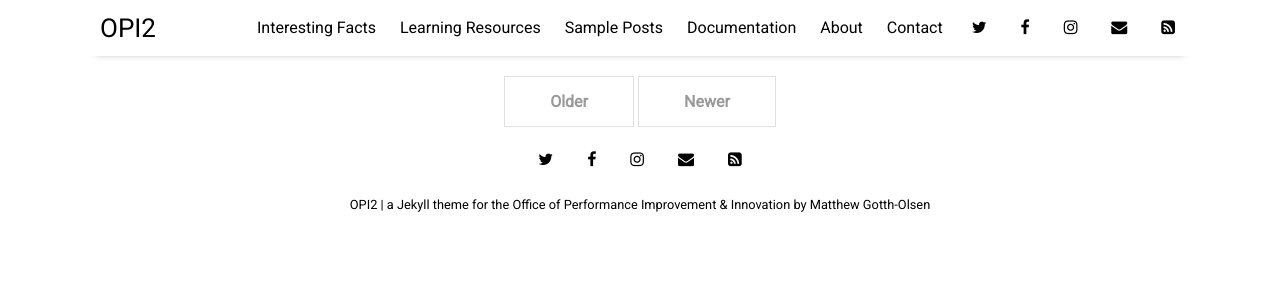
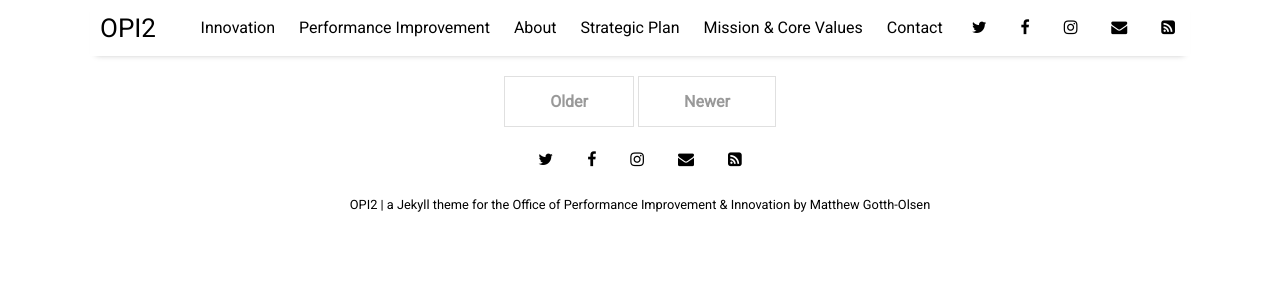
Before and after one commit to louisvillemetro-innovation/OPI2-Home, a Jekyll site: the page built from index.html, in a window 1280 px wide. Shown: the top 300 px of the page. Built offline with Jekyll 4.4.1, drawn with Linux system fonts in a browser that asks for light colours; nearby versions of some CDN libraries; the list of posts is cut into pages by our own code.

Commit message:
Updating links

```diff
--- a/_data/settings.yml
+++ b/_data/settings.yml
@@ -4,16 +4,16 @@ tagline: "a Jekyll theme for the Office of Performance Improvement & Innovation"
 # Authors documented under _data
 
 menu:
-- {name: 'Interesting Facts', folder: 'pages', file: 'facts.html'}
-- {name: 'Learning Resources', folder: 'pages', file: 'resources.html'}
-- {name: 'Sample Posts', folder: 'pages', file: 'sample-posts.html'}
-- {name: 'Documentation', folder: 'pages', file: 'documentation.html'}
-- {name: 'About', folder: 'pages', file: 'about.html'}
+- {name: 'Innovation', folder: 'pages', file: 'facts.html'}
+- {name: 'Performance Improvement', folder: 'pages', file: 'resources.html'}
+- {name: 'About', folder: 'pages', file: 'sample-posts.html'}
+- {name: 'Strategic Plan', folder: 'pages', file: 'documentation.html'}
+- {name: 'Mission & Core Values', folder: 'pages', file: 'about.html'}
 - {name: 'Contact', folder: 'pages', file: 'contact.html'}
 
 # Available social icons are powered by Font Awesome, so you can use any icon that they offer
 social:
-- {icon: 'twitter', link: 'https://twitter.com/opi2'}
+- {icon: 'twitter', link: 'https://twitter.com/OPI2Lou'}
 - {icon: 'facebook', link: ''}
 - {icon: 'instagram', link: ''}
 - {icon: 'envelope', link: 'mailto:'}
```
